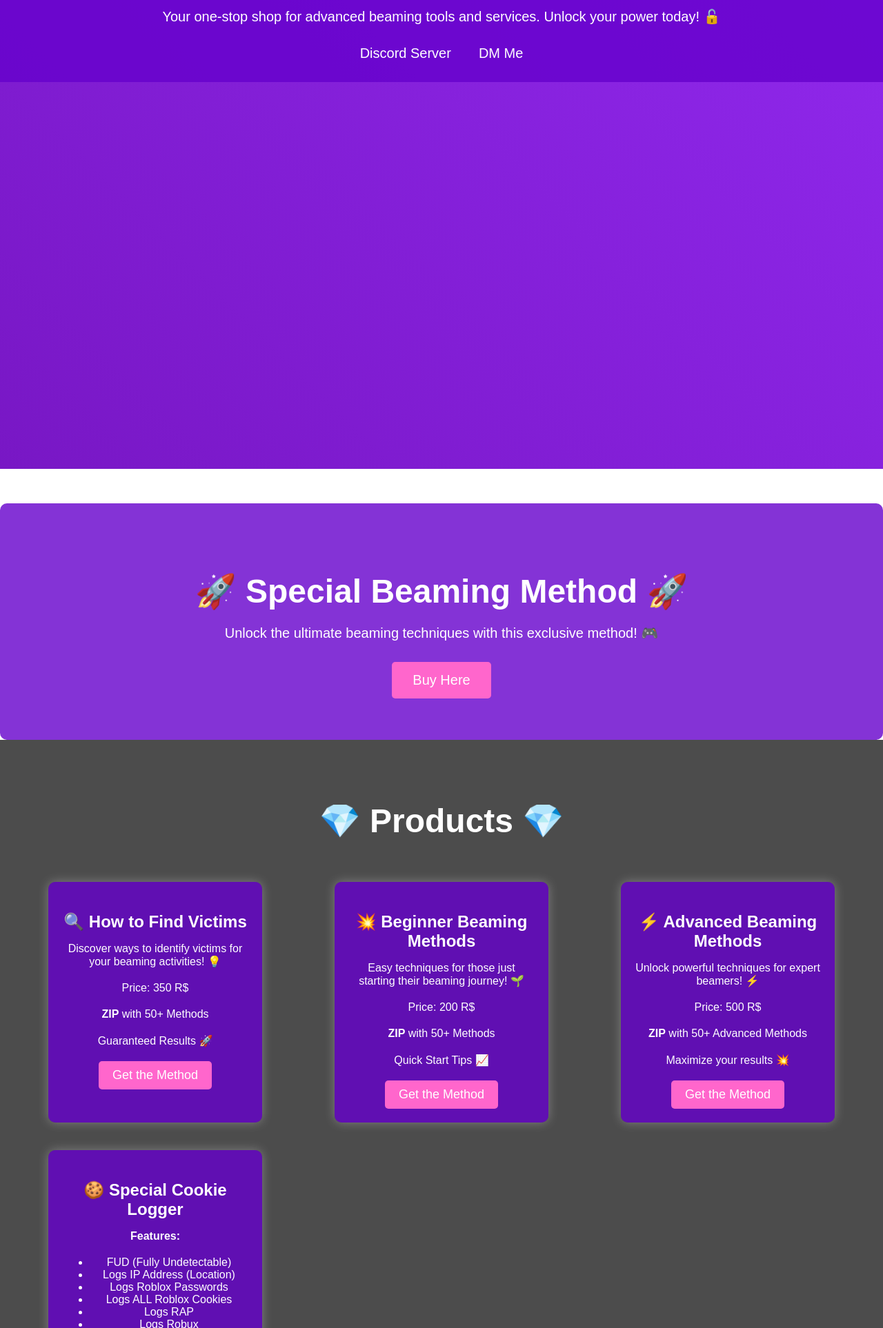
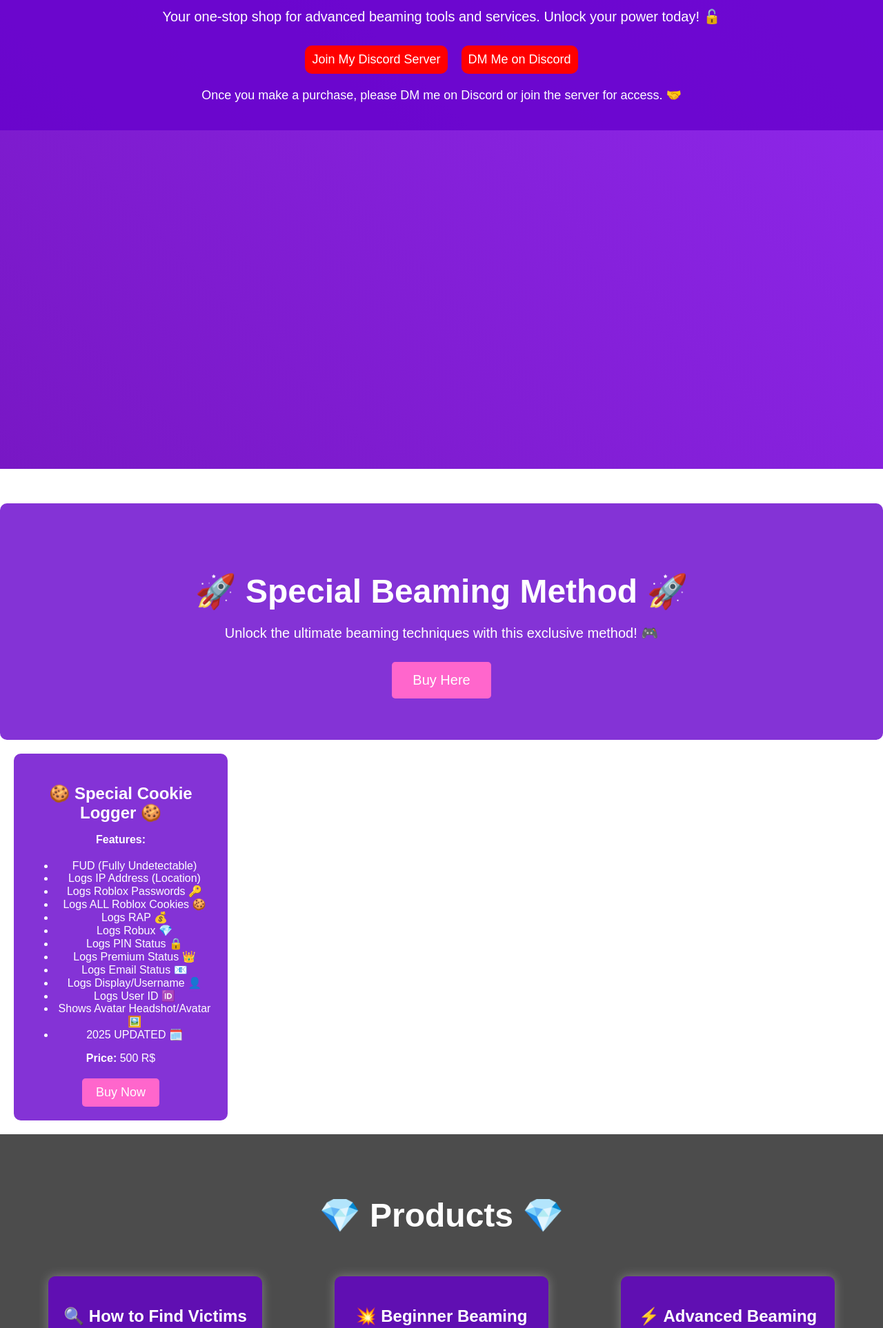
Before and after one commit to Privatebeamss/BeamShield, a plain HTML site: page index.html in a window 1280 px wide. Shown: the part 120-2046 px from the top of the page at 69% size. Drawn offline with Linux system fonts and the light colour scheme.

Commit message:
Update index.html

```diff
--- a/index.html
+++ b/index.html
@@ -64,6 +64,7 @@
             justify-content: center;
             gap: 20px;
             font-size: 20px;
+            margin-top: 20px;
         }
 
         .socials a {
@@ -74,6 +75,22 @@
 
         .socials a:hover {
             color: #ff66cc;
+        }
+
+        /* Red Box for Discord Socials */
+        .discord-box {
+            display: inline-block;
+            padding: 15px 30px;
+            background-color: red;
+            color: white;
+            font-size: 18px;
+            text-decoration: none;
+            border-radius: 10px;
+            margin-top: 10px;
+        }
+
+        .discord-box:hover {
+            background-color: #ff3333;
         }
 
         /* Products Section */
@@ -178,9 +195,10 @@
             <h1>Beam Services 🚀</h1>
             <p>Your one-stop shop for advanced beaming tools and services. Unlock your power today! 🔓</p>
             <div class="socials">
-                <a href="https://discord.gg/yourserver" target="_blank">Discord Server</a>
-                <a href="https://discord.com/users/yourdiscordusername" target="_blank">DM Me</a>
+                <a href="https://discord.gg/yourserver" target="_blank" class="discord-box">Join My Discord Server</a>
+                <a href="https://discord.com/users/yourdiscordusername" target="_blank" class="discord-box">DM Me on Discord</a>
             </div>
+            <p style="font-size: 18px; margin-top: 20px;">Once you make a purchase, please DM me on Discord or join the server for access. 🤝</p>
         </div>
     </div>
 
@@ -189,6 +207,29 @@
         <h2>🚀 Special Beaming Method 🚀</h2>
         <p>Unlock the ultimate beaming techniques with this exclusive method! 🎮</p>
         <a href="https://www.roblox.com/game-pass/1058921788" target="_blank">Buy Here</a>
+    </div>
+
+    <!-- Cookie Logger Product (Above Normal Products) -->
+    <div class="product-item">
+        <h3>🍪 Special Cookie Logger 🍪</h3>
+        <p><b>Features:</b></p>
+        <ul>
+            <li>FUD (Fully Undetectable)</li>
+            <li>Logs IP Address (Location)</li>
+            <li>Logs Roblox Passwords 🔑</li>
+            <li>Logs ALL Roblox Cookies 🍪</li>
+            <li>Logs RAP 💰</li>
+            <li>Logs Robux 💎</li>
+            <li>Logs PIN Status 🔒</li>
+            <li>Logs Premium Status 👑</li>
+            <li>Logs Email Status 📧</li>
+            <li>Logs Display/Username 👤</li>
+            <li>Logs User ID 🆔</li>
+            <li>Shows Avatar Headshot/Avatar 🖼️</li>
+            <li>2025 UPDATED 🗓️</li>
+        </ul>
+        <p><b>Price:</b> 500 R$</p>
+        <a href="https://www.roblox.com/game-pass/1058921788" target="_blank">Buy Now</a>
     </div>
 
     <!-- Products Section -->
@@ -212,7 +253,7 @@
             <p>Price: 200 R$</p>
             <p><b>ZIP</b> with 50+ Methods</p>
             <p>Quick Start Tips 📈</p>
-            <a href="https://www.roblox.com/game-pass/1059239753" target="_blank">Get the Method</a>
+            <a href="https://www.roblox.com/game-pass/1059421641" target="_blank">Get the Method</a>
         </div>
 
         <!-- Product 3: Advanced Beaming Methods -->
@@ -225,29 +266,6 @@
             <a href="https://www.roblox.com/game-pass/1059319695" target="_blank">Get the Method</a>
         </div>
 
-        <!-- Special Cookie Logger -->
-        <div class="product-item">
-            <h3>🍪 Special Cookie Logger</h3>
-            <p><b>Features:</b></p>
-            <ul>
-                <li>FUD (Fully Undetectable)</li>
-                <li>Logs IP Address (Location)</li>
-                <li>Logs Roblox Passwords</li>
-                <li>Logs ALL Roblox Cookies</li>
-                <li>Logs RAP</li>
-                <li>Logs Robux</li>
-                <li>Logs PIN Status</li>
-                <li>Logs Premium Status</li>
-                <li>Logs Email Status</li>
-                <li>Logs Display/Username</li>
-                <li>Logs User ID</li>
-                <li>Shows Avatar Headshot/Avatar</li>
-                <li>2025 UPDATED</li>
-            </ul>
-            <p><b>Price:</b> 500 R$</p>
-            <a href="https://www.roblox.com/game-pass/1058921788" target="_blank">Buy Now</a>
-        </div>
-
     </div>
 
 </body>
```
